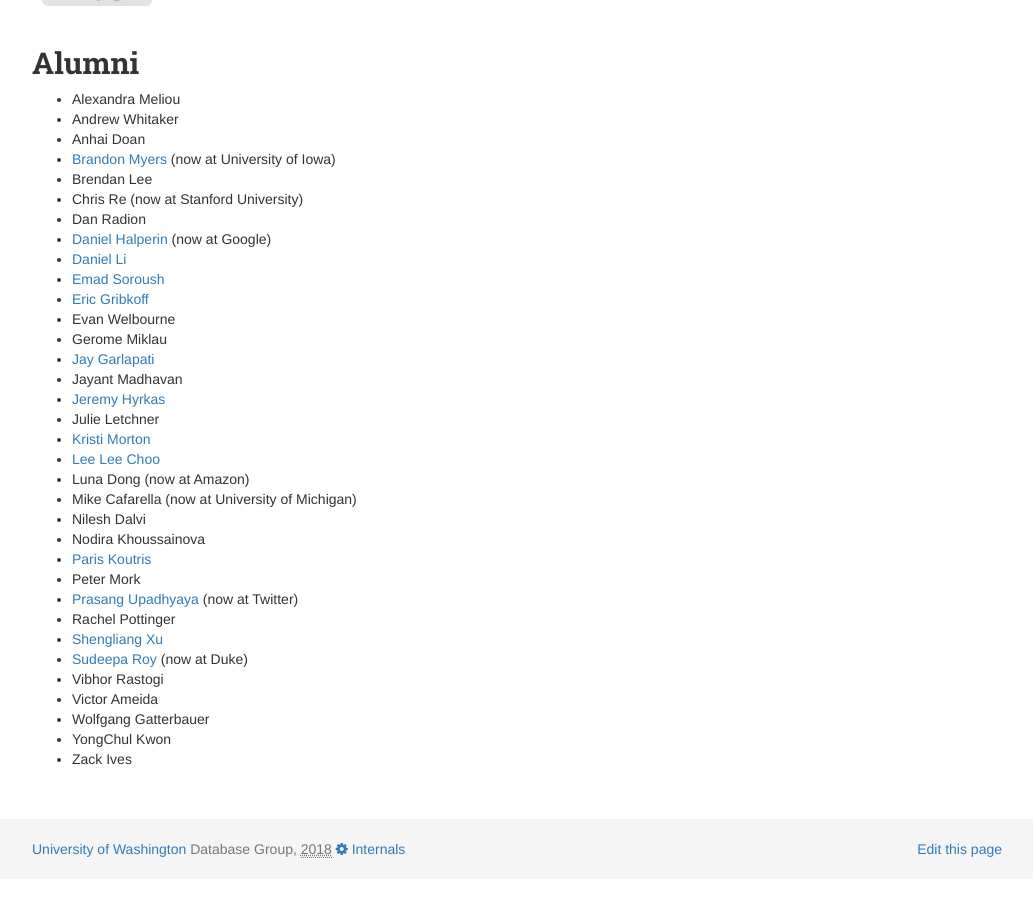
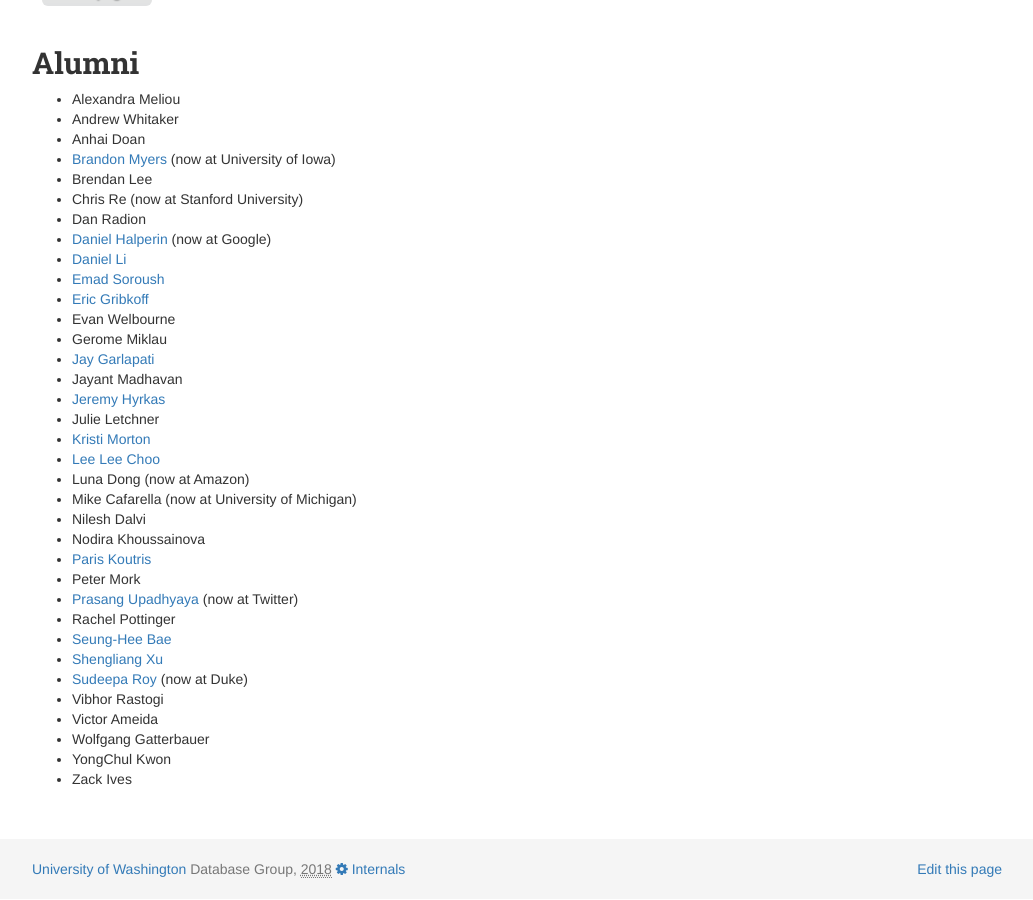
Before and after one commit to uwdb/website, a Jekyll site: the page built from people.markdown, in a window 1280 px wide and 900 px high, scrolled down 1916 px. Shown: the whole window, without its empty margins (123-1156 px from the left). Built offline with Jekyll 4.4.1, drawn with Linux system fonts in a browser that asks for light colours; nearby versions of some CDN libraries.

Commit message:
added new alum

```diff
--- a/_data/alumni.yml
+++ b/_data/alumni.yml
@@ -12,6 +12,11 @@
   nickname: Shengliang
   website: http://homes.cs.washington.edu/~slxu/
   image: shengliang.jpg
+
+- name: Seung-Hee Bae
+  nickname: Seung-Hee
+  website: http://homes.cs.washington.edu/~shbae/
+  image: seunghee.jpg
 
 - name: Prasang Upadhyaya
   nickname: Prasang
```
